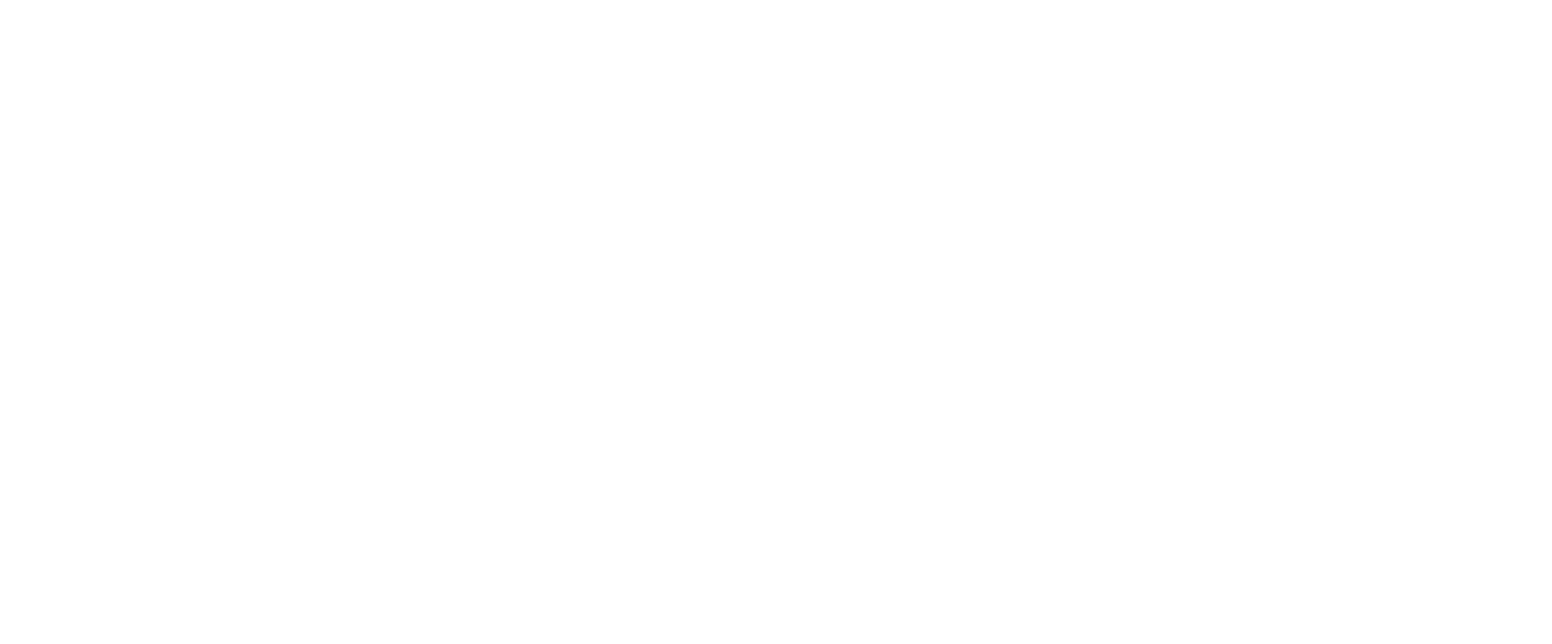
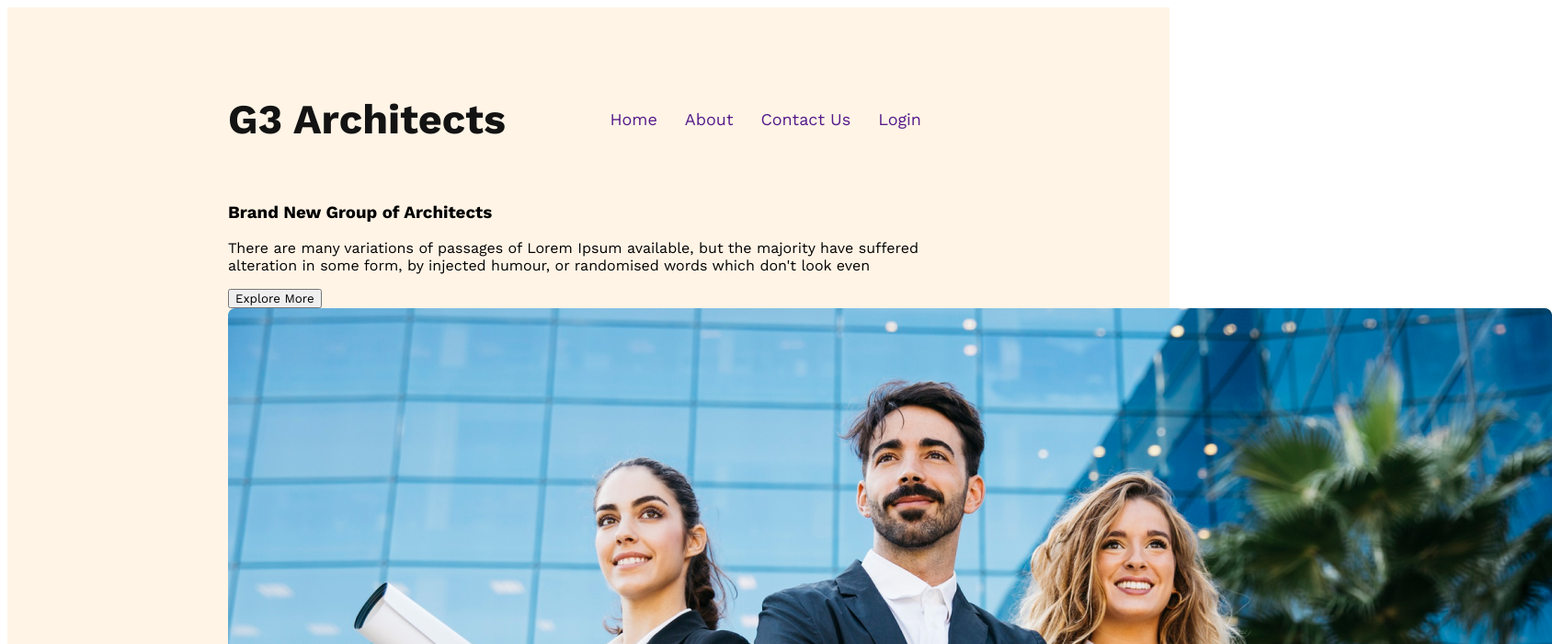
Before and after one commit to nuralam17516/g3-architechs-website, a plain HTML site: page index.html in a window 1280 px wide. Shown: the top 700 px of the page at 92% size, 1688 px wide, since content can reach past the window. Drawn offline with nearby package versions, Linux system fonts and the light colour scheme.

Commit message:
added banner section

```diff
--- a/index.html
+++ b/index.html
@@ -1,12 +1,38 @@
 <!DOCTYPE html>
 <html lang="en">
+
 <head>
     <meta charset="UTF-8">
     <meta name="viewport" content="width=device-width, initial-scale=1.0">
     <title>G3 Architect</title>
     <link rel="stylesheet" href="styles/style.css">
 </head>
+
 <body>
+    <header>
+        <nav>
+            <h3 class="nav-title">G3 Architects</h3>
+            <ul>
+                <li><a href="">Home</a></li>
+                <li><a href="">About</a></li>
+                <li><a href="">Contact Us</a></li>
+                <li><a href="">Login</a></li>
+            </ul>
+        </nav>
+        <div class="banner">
+            <h3 class="banner-title">Brand New Group of Architects
+                </h3>
+                <p class="banner-description">There are many variations of passages of Lorem Ipsum available, but the majority have suffered alteration in some form, by injected humour, or randomised words which don't look even</p>
+                <button class="primary-btn">Explore More</button>
+                <img src="/images/banner.png" alt="">
+        </div>
+    </header>
+    <main>
 
+    </main>
+    <footer>
+
+    </footer>
 </body>
+
 </html>
--- a/styles/style.css
+++ b/styles/style.css
@@ -0,0 +1,39 @@
+@import url('https://fonts.googleapis.com/css2?family=Open+Sans:wght@400;800&family=Work+Sans:wght@400;600;700;800&display=swap');
+
+* {
+    font-family: 'Open Sans', sans-serif;
+    font-family: 'Work Sans', sans-serif;
+}
+
+header {
+    background-color: rgba(255, 144, 14, 0.10);
+    padding: 50px 240px;
+}
+
+nav {
+    display: flex;
+    justify-content: space-between;
+    align-items: center;
+}
+
+.nav-title {
+    font-size: 45px;
+    font-weight: 700;
+    color: #131313;
+}
+
+nav ul {
+    display: flex;
+}
+
+nav li {
+    list-style: none;
+    margin-right: 30px;
+    color: #424242;
+    font-size: 18px;
+    font-weight: 500;
+}
+
+nav li a {
+    text-decoration: none;
+}
```
